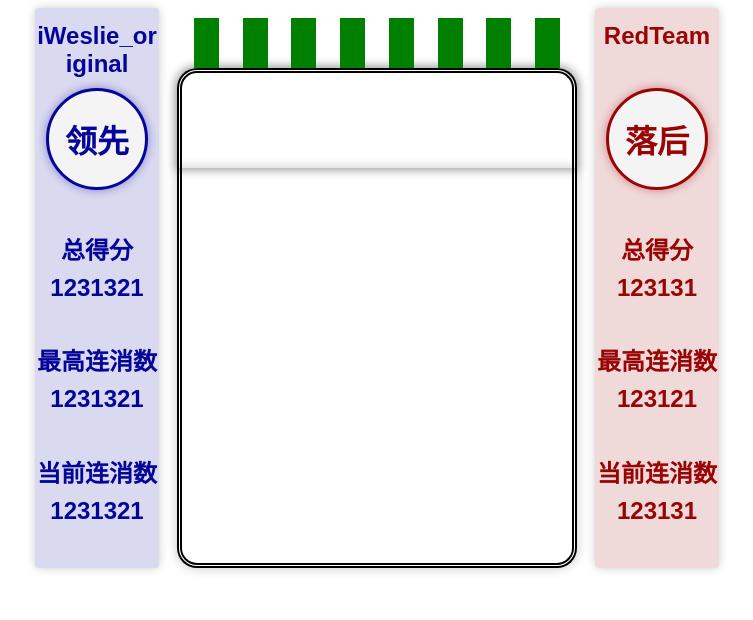
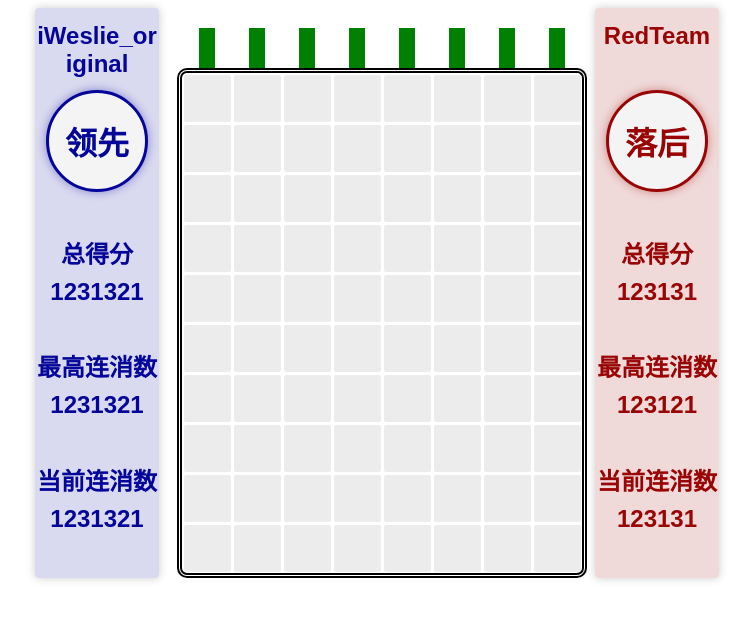
Before and after one commit to XueFengBoyanLiu/pkudsa.eraser, a plain HTML site: page Visualization/main.html in a window 1280 px wide. Shown: the whole page, without its empty margins (263-1016 px from the left). Drawn offline with Linux system fonts and the light colour scheme.

Commit message:
update more

```diff
--- a/Visualization/Scripts/initialization.js
+++ b/Visualization/Scripts/initialization.js
@@ -1,3 +1,13 @@
+// Global variables
+const width=400;
+const unitSize=width/8;
+const borderWidth=5;
+
+const remainedBarWidth=40;
+
+const pieceGap=3;
+const pieceBorderRadius=2;
+
 // Set a default speed scale for replay
 speedScale=1;
 
@@ -88,7 +98,7 @@ const remainedBar=document.getElementsByClassName("remained-bar");
 
 function drawRemainedBar(remainlist) {
   for (i=0;i<remainlist.length;i++) {
-    remainedBar[i].style.height=`${remainlist[i] / totalRemains * 50}px`;
+    remainedBar[i].style.height=`${remainlist[i] / totalRemains * remainedBarWidth}px`;
   }
 }
 
@@ -114,3 +124,36 @@ function updateSideBar(object) {
 
 
 // Define a function to draw the score graph
+
+
+
+// Define a function to initialize the girds on the board
+function initializeGrids() {
+  for (let i=1;i<=10;i++) {
+    for (let j=1;j<=8;j++){
+      let backgroudBlock=document.createElement("div");
+      backgroudBlock.className="backgourd-block";
+      backgroudBlock.style.position="absolute";
+      backgroudBlock.style.boxSizing="border-box";
+      backgroudBlock.style.width=`${unitSize - pieceGap}px`;
+      backgroudBlock.style.height=`${unitSize - pieceGap}px`;
+      backgroudBlock.style.borderRadius=`${pieceBorderRadius}px`;
+      backgroudBlock.style.backgroundColor="rgb(236, 236, 236)";
+      backgroudBlock.style.border="None";
+      backgroudBlock.style.zIndex="10";
+      backgroudBlock.style.left=`${borderWidth + (j-1) * unitSize + pieceGap/2}px`;
+      backgroudBlock.style.top=`${borderWidth + (i-1) * unitSize + pieceGap/2}px`;
+      document.getElementById("board").appendChild(backgroudBlock);
+
+    }
+  }
+}
+
+initializeGrids();
+
+
+// Define a function to move a piece
+
+
+function moveTo(piece,x,y){
+}
--- a/Visualization/Styles/style.css
+++ b/Visualization/Styles/style.css
@@ -11,7 +11,7 @@ body{
 }
 
 /* Two sidebars for each team to show their scores */
-
+/* Some variables */
 #left-sidebar{
   --teamcolor: rgb(5, 5, 153);
   --teamcolor2: rgb(5, 5, 153, 0.15);
@@ -99,7 +99,7 @@ body{
 
 
 /* The middle section */
-
+/* Some variables */
 #middle-section{
   --width: 400px;
   --unit-size: calc(var(--width) / 8);
@@ -114,7 +114,7 @@ body{
 /* The remained bar section */
 
 #remained-bar-section{
-  width: var(--width);
+  width: calc(var(--width) + var(--border-width) * 2);
   height: calc(var(--unit-size) + var(--border-width)*2) ;
 
   padding: 0px var(--border-width);
@@ -131,8 +131,8 @@ body{
 }
 
 #remained-bar-section .remained-bar{
-  width:calc(var(--unit-size) / 2);
-  height: 50px;
+  width:calc(var(--unit-size) / 3);
+  height: 40px;
   background-color: green;
 
   transition: 0.3s all;
@@ -140,25 +140,30 @@ body{
 
 /* The board*/
 
+#middle-section #board{
+  position:relative;
+}
+
+
 #middle-section #preview-board{
-  width: var(--width);
-  height: calc(var(--unit-size)*2);
+  width: calc(var(--width) + var(--border-width) * 2);
+  height: calc(var(--unit-size)*2 + var(--border-width));
 
   box-sizing: border-box;
   border-style: double;
   border-width: var(--border-width);
   border-bottom-width: 0;
 
-  border-top-left-radius: 20px;
-  border-top-right-radius: 20px;
+  border-top-left-radius: 10px;
+  border-top-right-radius: 10px;
 
 
-  box-shadow: 0 0 10px 2px rgba(0, 0, 0, 0.4);
+  /* box-shadow: 0 0 10px 2px rgba(0, 0, 0, 0.4); */
 }
 
 #middle-section #main-board {
-  width: var(--width);
-  height: calc(var(--unit-size)*8);
+  width: calc(var(--width) + var(--border-width) * 2);
+  height: calc(var(--unit-size)*8 + var(--border-width));
   background-color: rgba(0, 0, 0, 0);
 
   box-sizing: border-box;
@@ -166,10 +171,10 @@ body{
   border-width: var(--border-width);
   border-top-width: 0;
 
-  border-bottom-left-radius: 20px;
-  border-bottom-right-radius: 20px;
+  border-bottom-left-radius: 10px;
+  border-bottom-right-radius: 10px;
 
-  box-shadow: 0 0 10px 2px rgba(0, 0, 0, 0.16);
+  /* box-shadow: 0 0 10px 2px rgba(0, 0, 0, 0.16); */
 
 
 
--- a/Visualization/main.html
+++ b/Visualization/main.html
@@ -76,11 +76,11 @@
             </div>
           </div>
         </div>
-
-        <div id="preview-board">
-
-        </div>
-        <div id="main-board">
+        <div id="board">
+          <div id="preview-board">
+          </div>
+          <div id="main-board">
+          </div>
         </div>
       </div>
       <div class="sidebar" id="right-sidebar">
```
